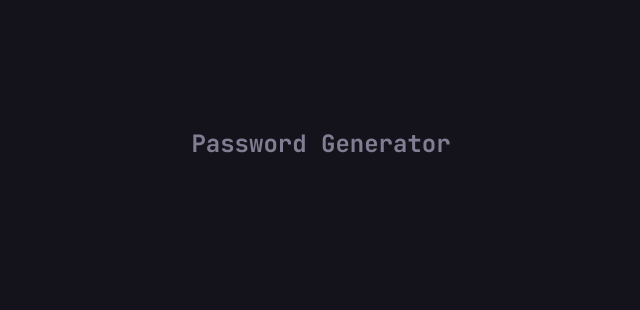
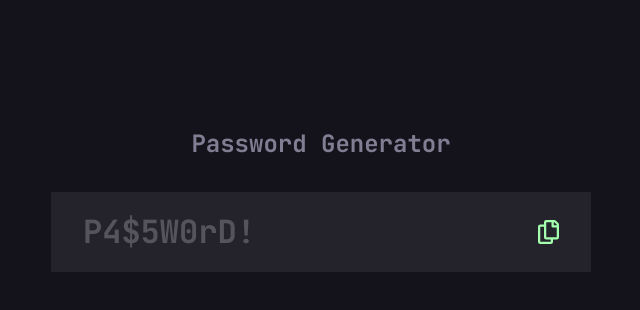
Before and after one commit to ZZ83/react-password-generator-app, a React (Vite) app: page / in a window 1280 px wide. Shown: the top 310 px of the page, without its empty margins (319-959 px from the left). Built offline with nearby package versions, Linux system fonts and the light colour scheme.

Commit message:
Add Password component

```diff
--- a/src/components/App.jsx
+++ b/src/components/App.jsx
@@ -5,6 +5,9 @@ function App() {
         <div className="h-screen w-full bg-gray-800 font-jetBrainsMono text-400 text-white">
             <div className="mx-auto max-w-[35.75rem] px-4">
                 <h1 className="pt-16 text-center text-gray-500 md:pt-32 md:text-600">Password Generator</h1>
+                <main>
+                    <Password />
+                </main>
             </div>
         </div>
     );
```
